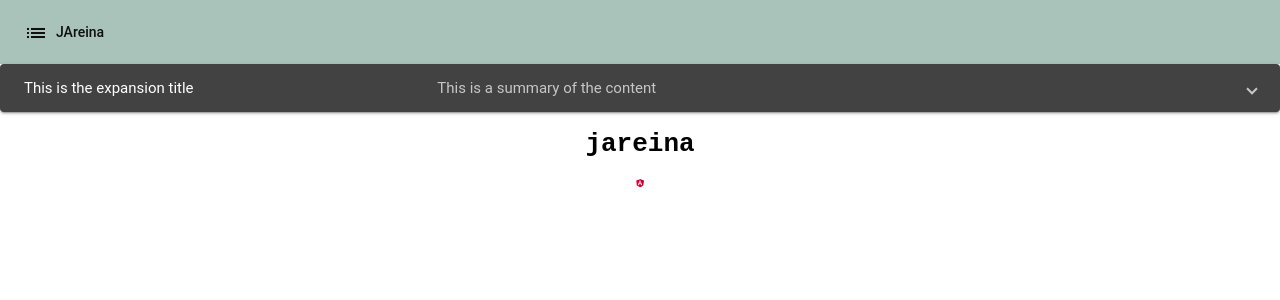
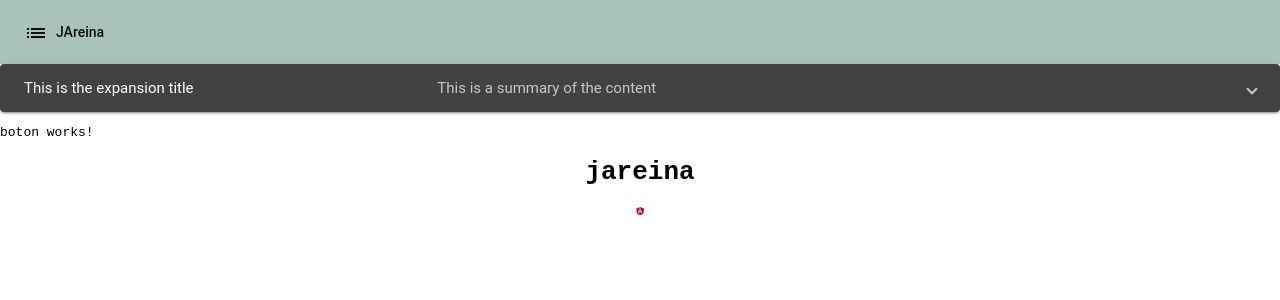
Before and after one commit to JAreina/angular-ts, an Angular app in the folder Angular2/: page /#/uno in a window 1280 px wide. Shown: the top 300 px of the page. Built offline with nearby package versions, Linux system fonts and the light colour scheme.

Commit message:
usar componente boton

```diff
--- a/Angular2/src/app/componentes/material/material.module.ts
+++ b/Angular2/src/app/componentes/material/material.module.ts
@@ -13,6 +13,7 @@ import {MatMenuModule} from '@angular/material/menu';
 //panel
 import {MatExpansionModule} from '@angular/material/expansion';
 import { BotonComponent } from './boton/boton.component';
+
 @NgModule({
   imports: [
     CommonModule,
--- a/Angular2/src/app/componentes/material/uno/uno.component.html
+++ b/Angular2/src/app/componentes/material/uno/uno.component.html
@@ -12,3 +12,5 @@
 
 
 </mat-expansion-panel>
+
+<jareina-boton></jareina-boton>
```
